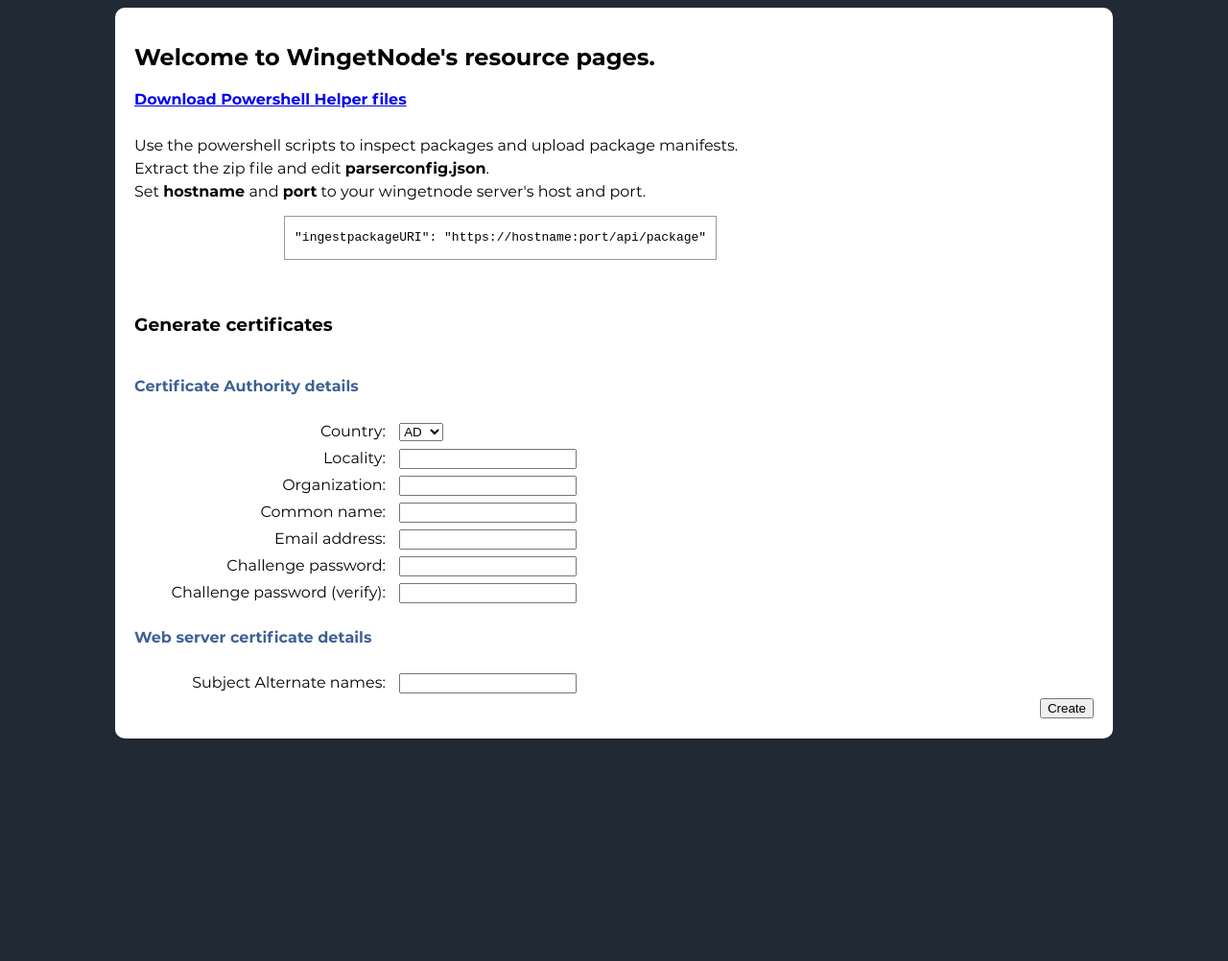
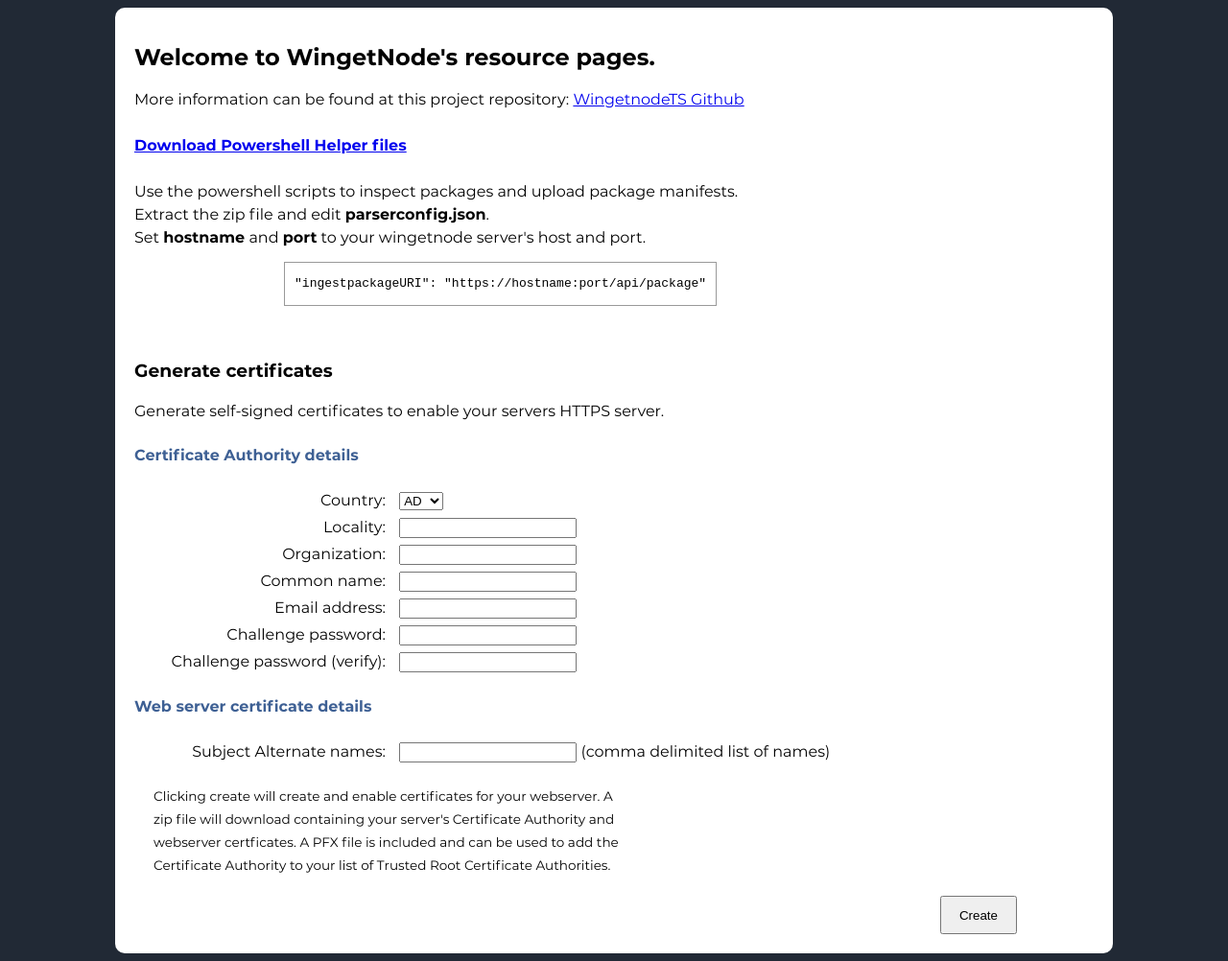
Before and after one commit to treytesoro/wingetnodets, a website: page src/client/index.html in a window 1280 px wide. Shown: the whole page at 96% size. Before the commit the page ends 800 px from the top, so only its background shows below. Drawn offline with Linux system fonts and the light colour scheme.

Commit message:
Working script create UI

```diff
--- a/src/client/index.html
+++ b/src/client/index.html
@@ -87,6 +87,11 @@
             h4 {
                 color:rgb(62, 96, 148)
             }
+            #btncreatecerts {
+                margin-right: 80px;
+                min-width: 80px;
+                min-height: 40px;
+            }
         </style>
     </head>
     <body>
@@ -95,6 +100,8 @@
         <![endif]-->
         <div class="content">
             <h2>Welcome to WingetNode's resource pages.</h2>
+            <div>More information can be found at this project repository: <a href="https://github.com/treytesoro/wingetnodets">WingetnodeTS Github</a></div>
+            <br/>
             <div style="font-weight: bold;"><a href="/getpowershells">Download Powershell Helper files</a></div>
             <br/>
             <div>
@@ -108,6 +115,7 @@
             </div>
 
             <h3>Generate certificates</h3>
+            <div>Generate self-signed certificates to enable your servers HTTPS server.</div>
             <h4>Certificate Authority details</h4>
             <div class="inputfield">
                 <label for="countrycode">Country:</label>
@@ -391,9 +399,16 @@
             <h4>Web server certificate details</h4>
             <div class="inputfield">
                 <label for="san">Subject Alternate names:</label>
-                <input type="text" id="san" />
+                <input type="text" id="san" /> (comma delimited list of names)
             </div>
-            <div style="text-align: right;">
+            <div style="text-align: right; position: relative">
+                <div style="text-align: left; left: 50%; width: 50%; margin: 20px; font-size: .85em;">
+                    Clicking create will create and enable certificates
+                    for your webserver. A zip file will download containing
+                    your server's Certificate Authority and webserver certficates.
+                    A PFX file is included and can be used to add the
+                    Certificate Authority to your list of Trusted Root Certificate Authorities.
+                </div>
                 <button id="btncreatecerts">Create</button>
             </div>
         </div>
```
Also changed, not shown: src/WingetWeb.ts (+23 -3 lines), 3 other files.
